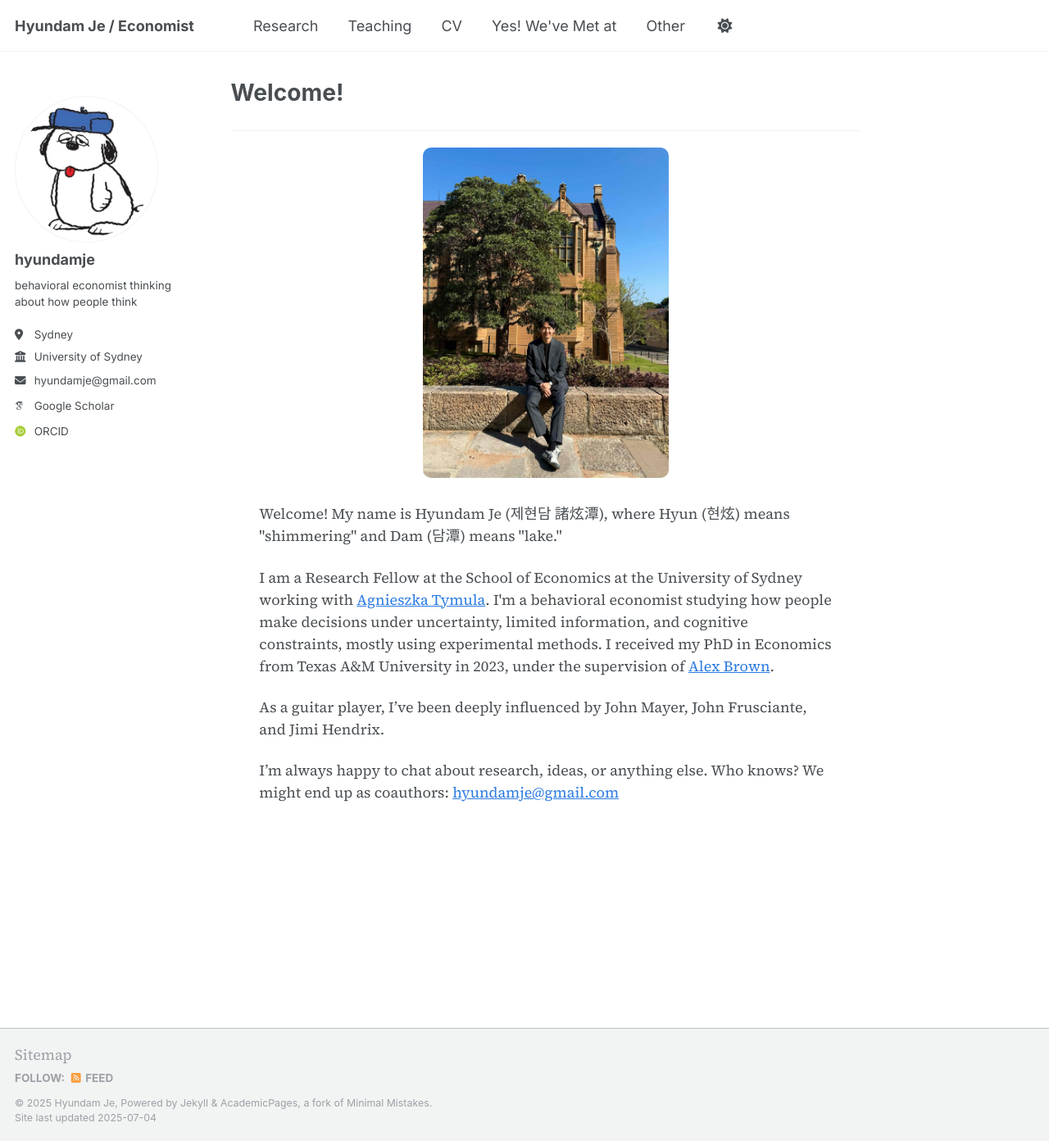
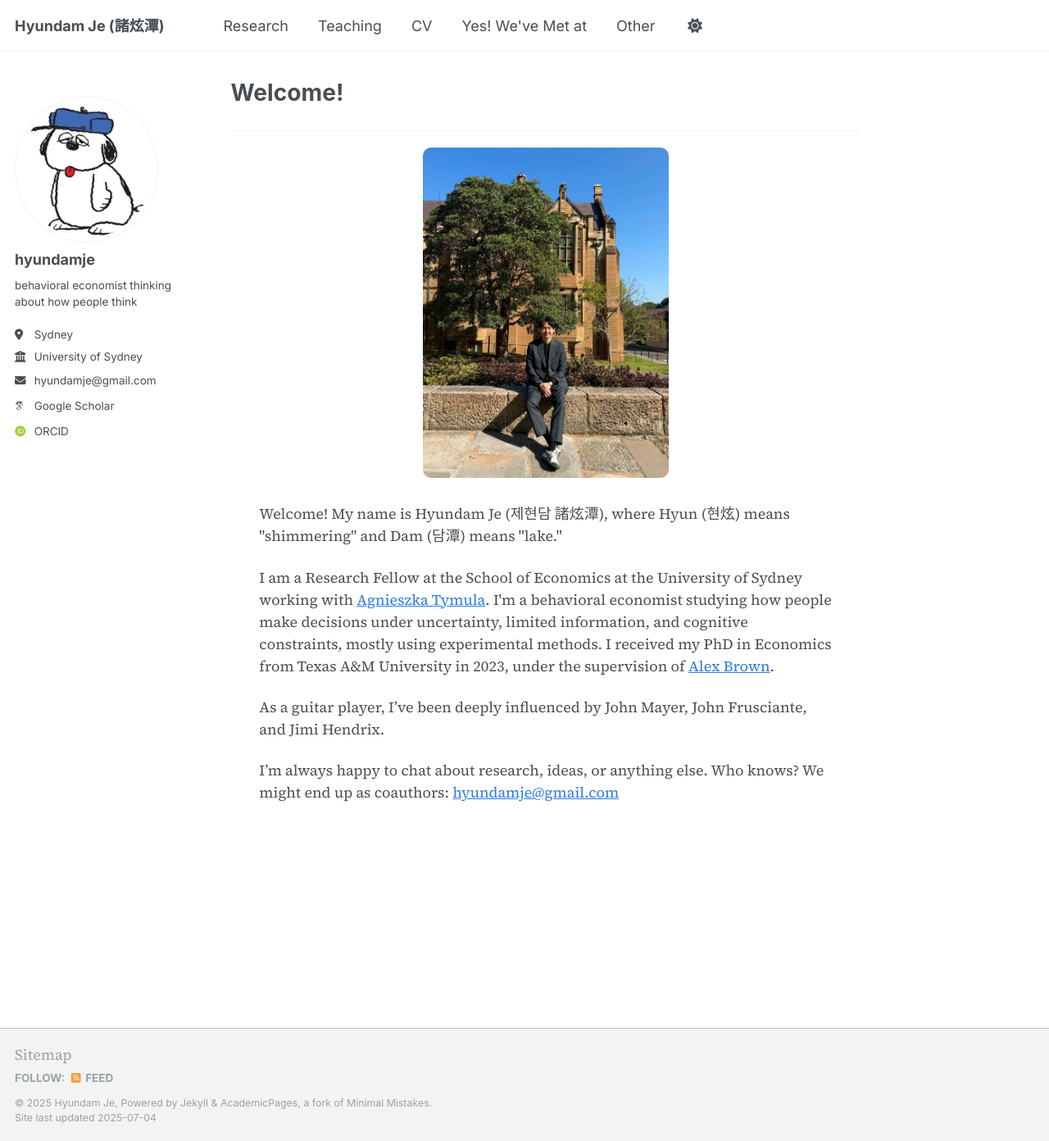
Before and after one commit to hyundamje/hyundamje.github.io, a Jekyll site: the page built from _pages/about.md, in a window 1280 px wide and 1392 px high. Shown: the whole window at 82% size. Built offline with Jekyll 4.4.1, drawn with Linux system fonts in a browser that asks for light colours; some web fonts are replaced.

Commit message:
Update _config.yml

```diff
--- a/_config.yml
+++ b/_config.yml
@@ -22,7 +22,7 @@ plugins:
 
 # minimal_mistakes_skin: "default"
 
-title                    : "Hyundam Je / Economist"
+title                    : "Hyundam Je (諸炫潭)"
 title_separator          : "—"
 name                     : &hyundamje "Hyundam Je"
 description              : &description "behavioral economist"
```
